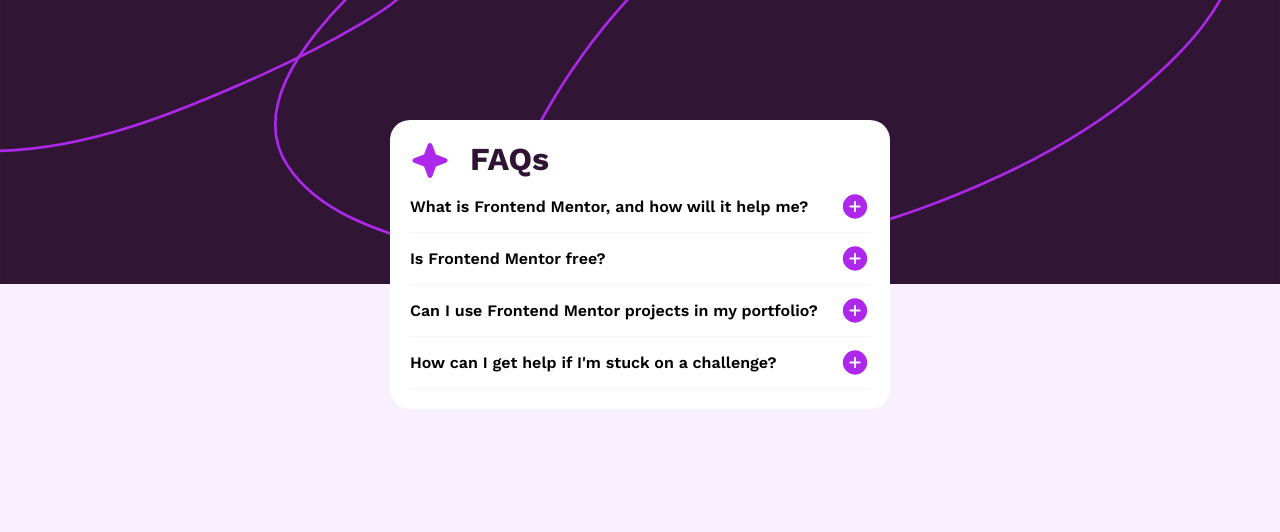
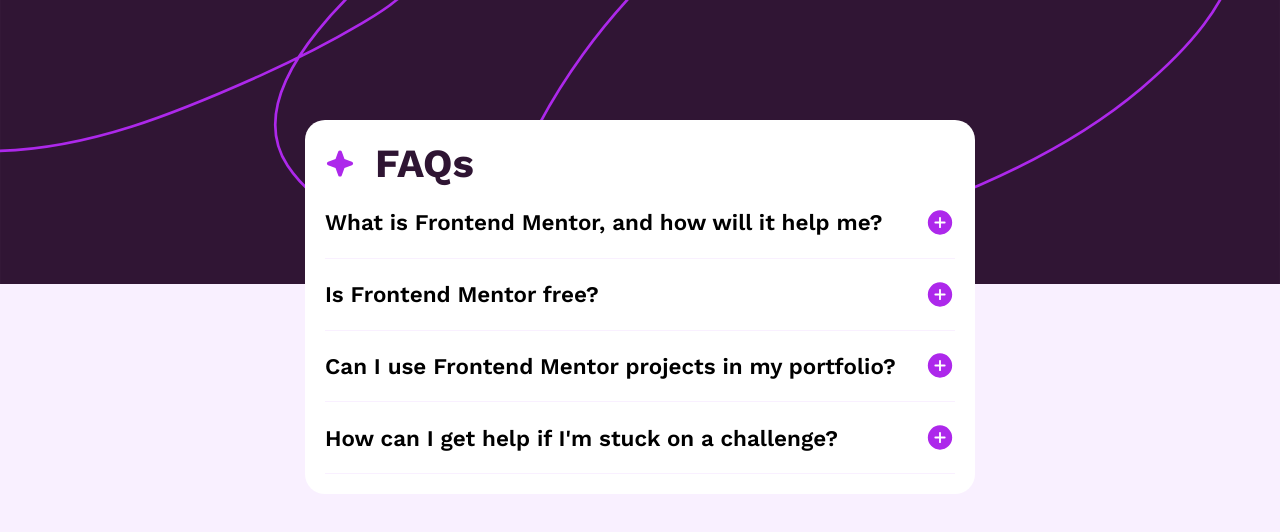
Before and after one commit to stiv-developer/faq-accordion-main, a plain HTML site: page index.html in a window 1280 px wide. Drawn offline with nearby package versions, Linux system fonts and the light colour scheme.

Commit message:
modify size title and description

```diff
--- a/style.css
+++ b/style.css
@@ -54,8 +54,8 @@ section{
     column-gap: 20px;
 }
 
-.card .card-header .img-icon-start{
-    width: 25px;
+.card .card-header .img-icon-star{
+    width: 30px;
 }
 
 .card .card-header h1{
@@ -132,31 +132,31 @@ section{
 
     .section .bg-img-section{
         width: 100vw;
-        /* display: flex; */
-        /* flex-direction: column; */
-        /* height: 100%; */
-        /* height: 100vh; */
     }
 
     .section .bg-img-section .bg-pattern-desktop{
         display: block;
         width: 100%;
-        /* height: 20px; */
-        /* height: 200px; */
     }
 
     .container{
-        width: 500px;
+        width: 670px;
         margin-left: auto;
         margin-right: auto;
         padding-top: 120px;
     }
 
+    .card .card-header h1{
+        font-size: 2.5rem;
+    }
+
     .card .card-body .group .group-children .title-card{
         width: 100%;
+        font-size: 1.4rem;
     }
 
     .card .card-body .group .group-children .description-card{
-        width: 450px;
+        width: 600px;
+        font-size: 1.1rem;
     }
 }
```
